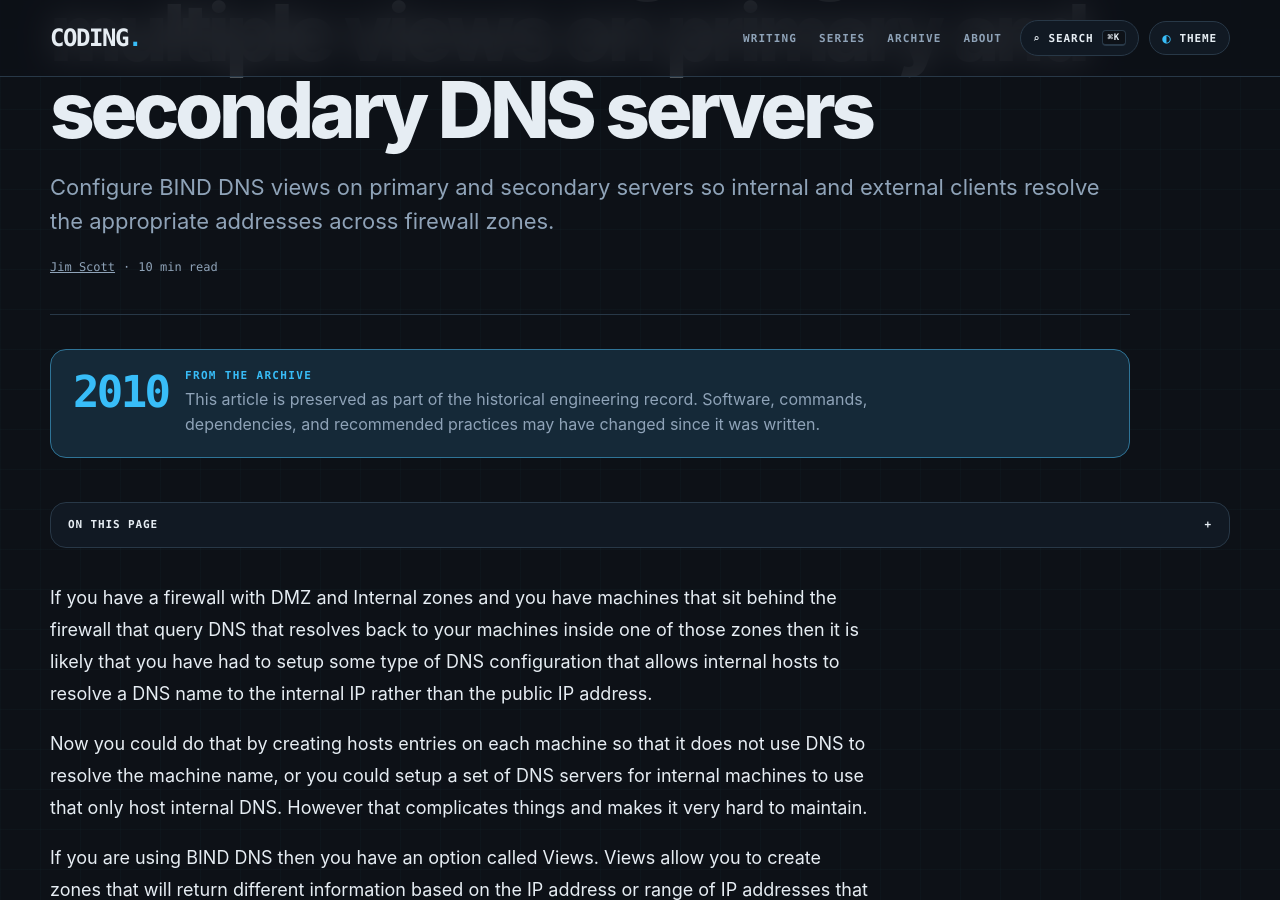
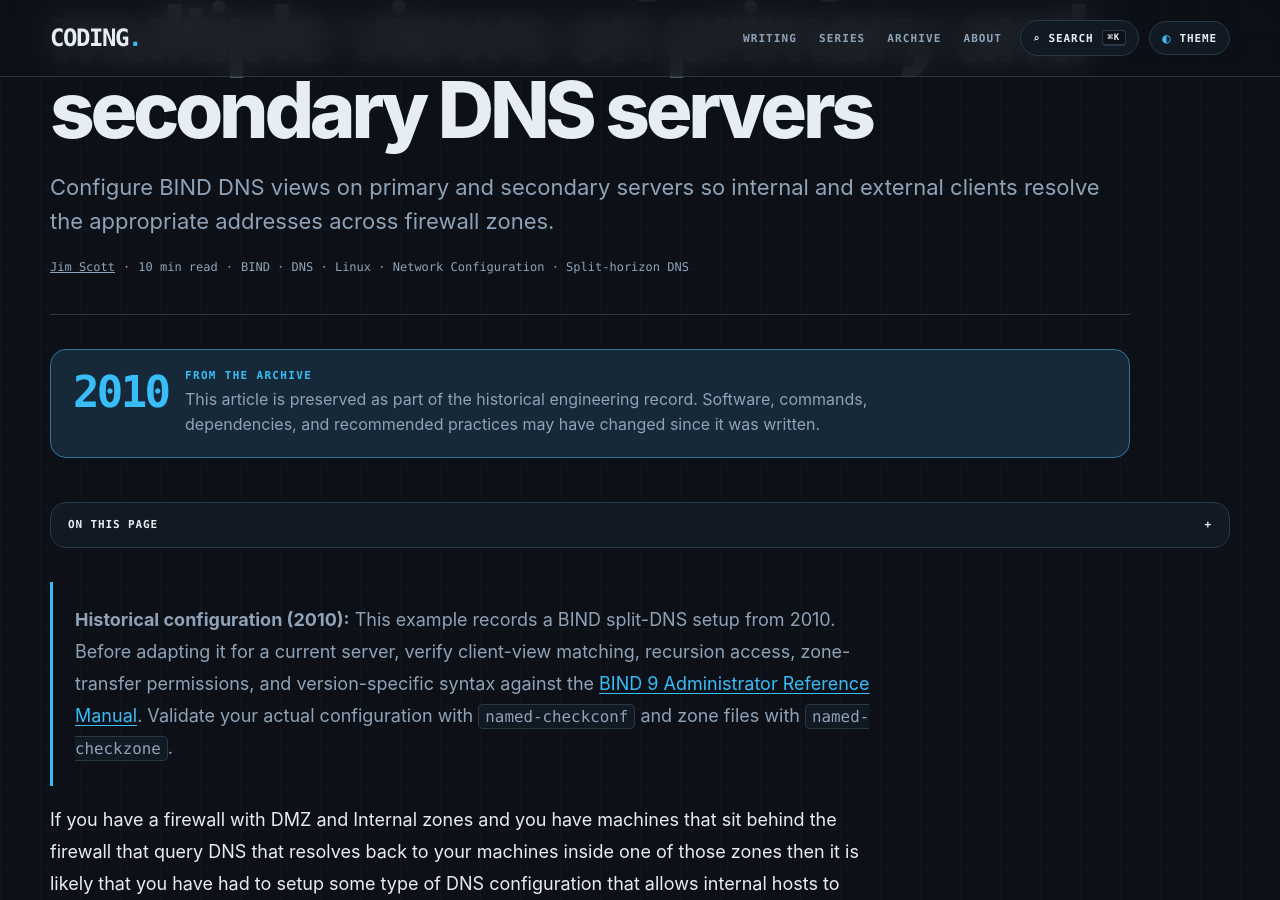
Before and after one commit to infoconex/coding-blog, a Jekyll site: the page built from post/2010/04/26/Bind-DNS-e28093-Configuring-multiple-views-on-primary-and-secondary-DNS-servers/index.md, in a window 1280 px wide and 900 px high, scrolled down 291 px. Built offline with Jekyll 4.4.1, drawn with Linux system fonts in a browser that asks for light colours; some of the changed text lies outside the part shown.

Commit message:
Clarify historical BIND split-DNS guide and improve configuration readability

````diff
--- a/post/2010/04/26/Bind-DNS-e28093-Configuring-multiple-views-on-primary-and-secondary-DNS-servers/index.md
+++ b/post/2010/04/26/Bind-DNS-e28093-Configuring-multiple-views-on-primary-and-secondary-DNS-servers/index.md
@@ -3,13 +3,15 @@
 title: "Bind DNS – Configuring multiple views on primary and secondary DNS servers"
 date: "2010-04-26"
 description: "Configure BIND DNS views on primary and secondary servers so internal and external clients resolve the appropriate addresses across firewall zones."
-tags: []
+tags: ["BIND", "DNS", "Linux", "Network Configuration", "Split-horizon DNS"]
 slug: "bind-dns-configuring-multiple-views-on-primary-and-secondary-dns-servers"
 author: "Jim Scott"
 originalUrl: "http://coding.infoconex.com/post/2010/04/26/Bind-DNS-e28093-Configuring-multiple-views-on-primary-and-secondary-DNS-servers"
 permalink: "/post/2010/04/26/Bind-DNS-e28093-Configuring-multiple-views-on-primary-and-secondary-DNS-servers"
 legacyPaths: ["/post/2010/04/26/Bind-DNS-e28093-Configuring-multiple-views-on-primary-and-secondary-DNS-servers"]
 ---
+> **Historical configuration (2010):** This example records a BIND split-DNS setup from 2010. Before adapting it for a current server, verify client-view matching, recursion access, zone-transfer permissions, and version-specific syntax against the [BIND 9 Administrator Reference Manual](https://bind9.readthedocs.io/en/stable/). Validate your actual configuration with `named-checkconf` and zone files with `named-checkzone`.
+
 If you have a firewall with DMZ and Internal zones and you have machines that sit behind the firewall that query DNS that resolves back to your machines inside one of those zones then it is likely that you have had to setup some type of DNS configuration that allows internal hosts to resolve a DNS name to the internal IP rather than the public IP address.
 
 Now you could do that by creating hosts entries on each machine so that it does not use DNS to resolve the machine name, or you could setup a set of DNS servers for internal machines to use that only host internal DNS. However that complicates things and makes it very hard to maintain.
@@ -84,7 +86,7 @@ mydomain.com.   IN      MX      10 mail.mydomain.com.
 www.mydomain.com.     IN      A       192.168.1.6
 ```
 
-So what we want to happen is that if a client on the internet queries for [www.mydomain.com](http://www.mydomain.com) they will get 74.125.127.6 and if anything behind the firewall queries for [www.mydomain.com](http://www.mydomain.com) they will get the internal IP 192.168.1.6
+So what we want to happen is that if a client on the internet queries for `www.mydomain.com` they will get 74.125.127.6 and if anything behind the firewall queries for `www.mydomain.com` they will get the internal IP 192.168.1.6
 
 ## Master DNS server configuration
 
@@ -243,15 +245,19 @@ ACL entries
 
 dns\_master is the IP address of the master server
 
+```text
 acl dns\_masters {
         192.168.1.10;
         };
+```
 
 internal\_hosts is our internal ip range
 
+```text
 acl internal\_hosts {
         192.168.1.0/24;
         };
+```
 
 ### Secondary server global options
 
````
